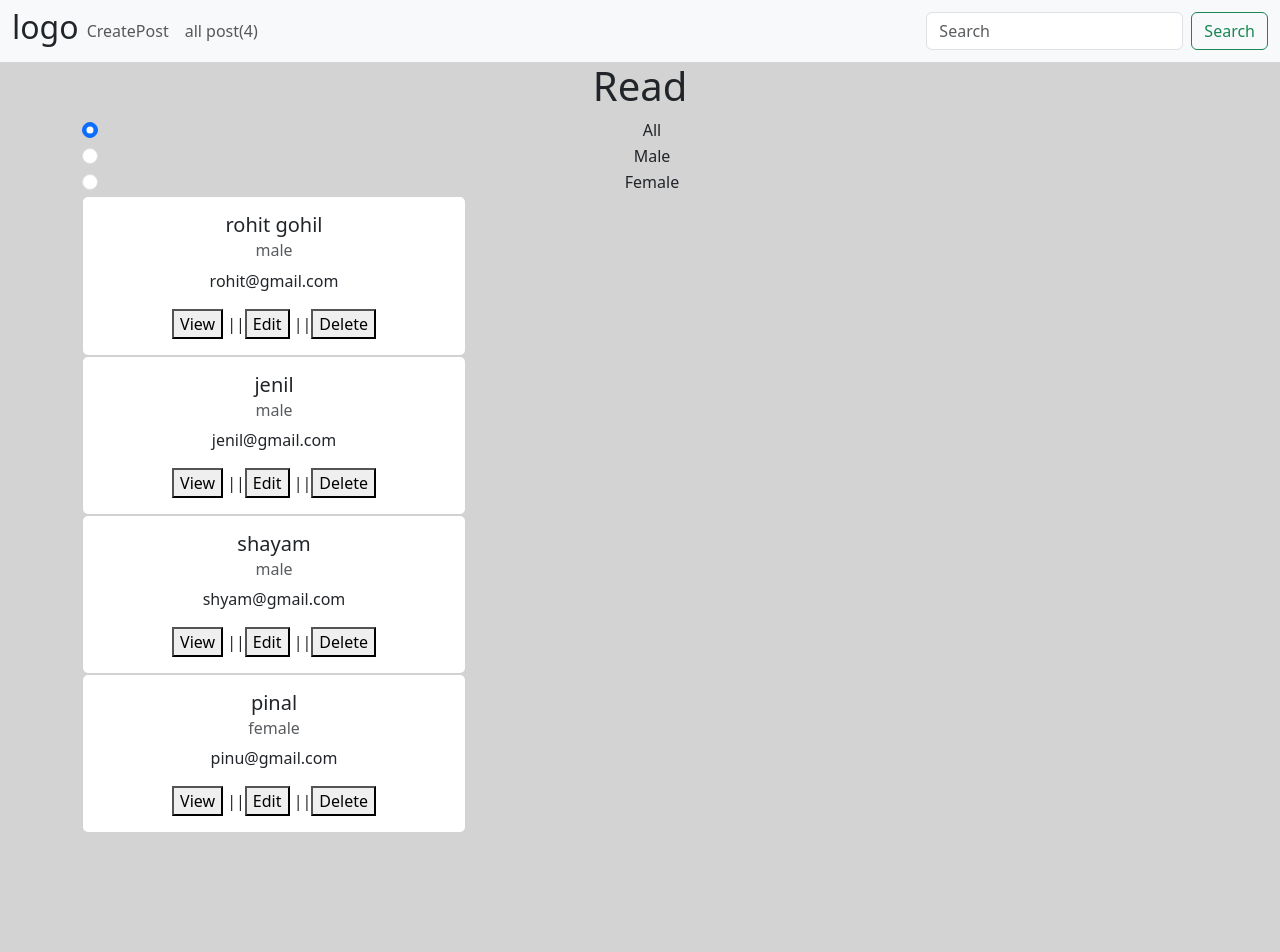
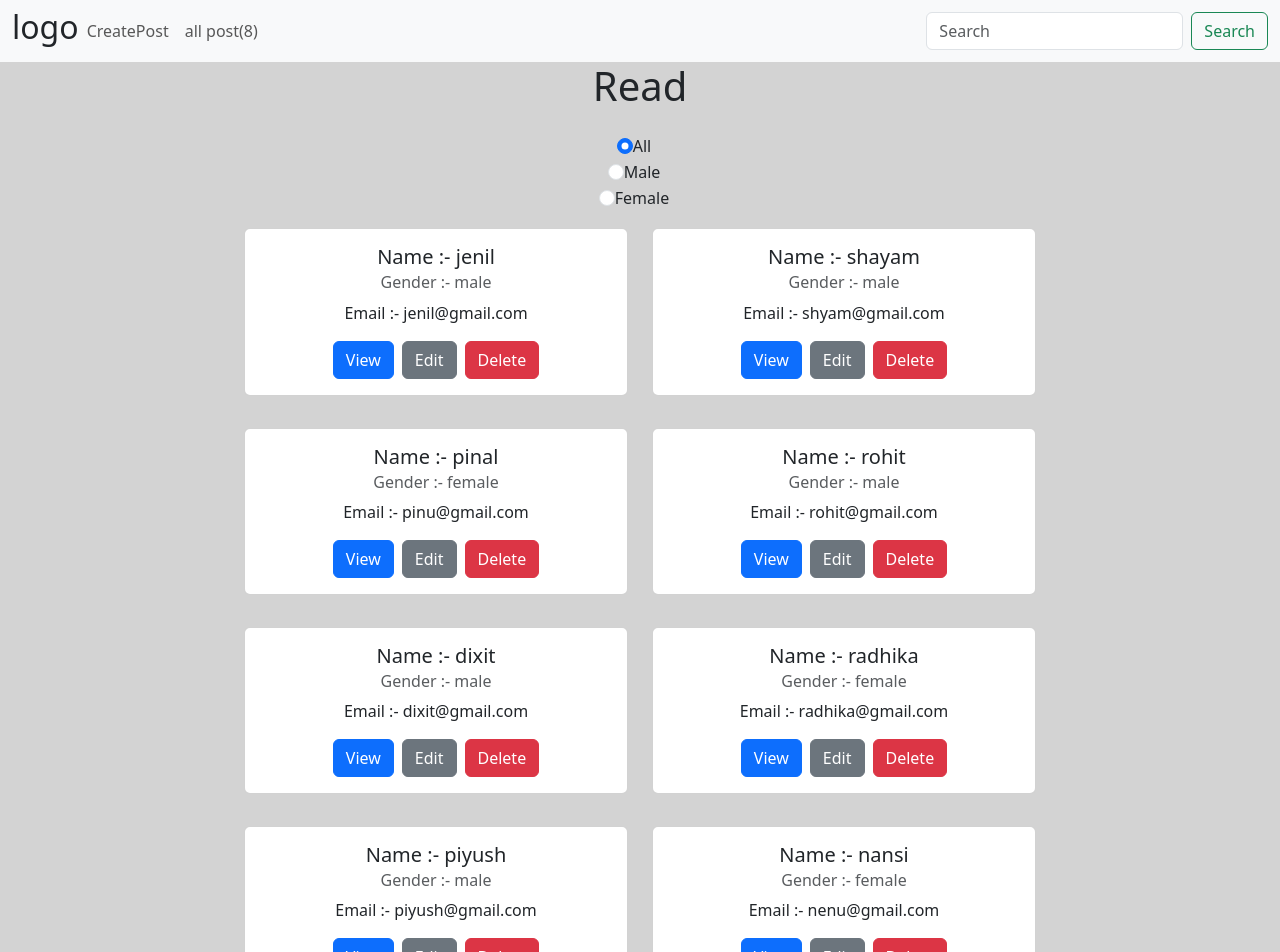
Before and after one commit to rohit9github/React-Redux__project, a React (Create React App) app in the folder redux-app/: page /read in a window 1280 px wide. Shown: the top 952 px of the page. Before the commit the page ends 833 px from the top, so only its background shows below. Built offline with nearby package versions, Linux system fonts and the light colour scheme; data requests are answered from the project's data file.

Commit message:
some changes in ui

```diff
--- a/redux-app/db.json
+++ b/redux-app/db.json
@@ -1,17 +1,10 @@
 {
   "users": [
-    {
-      "id": "6bb8",
-      "name": "rohit gohil",
-      "mail": "rohit@gmail.com",
-      "age": "22",
-      "gender": "male"
-    },
     {
       "id": "697f",
       "name": "jenil",
       "mail": "jenil@gmail.com",
-      "age": "21",
+      "age": "22",
       "gender": "male"
     },
     {
@@ -27,6 +20,41 @@
       "mail": "pinu@gmail.com",
       "age": "23",
       "gender": "female"
+    },
+    {
+      "id": "7e82",
+      "name": "rohit",
+      "mail": "rohit@gmail.com",
+      "age": "22",
+      "gender": "male"
+    },
+    {
+      "id": "fdbd",
+      "name": "dixit",
+      "mail": "dixit@gmail.com",
+      "age": "23",
+      "gender": "male"
+    },
+    {
+      "id": "9f82",
+      "name": "radhika",
+      "mail": "radhika@gmail.com",
+      "age": "23",
+      "gender": "female"
+    },
+    {
+      "id": "0e6e",
+      "name": "piyush ",
+      "mail": "piyush@gmail.com",
+      "age": "22",
+      "gender": "male"
+    },
+    {
+      "id": "7f8b",
+      "name": "nansi",
+      "mail": "nenu@gmail.com",
+      "age": "21",
+      "gender": "female"
     }
   ]
 }
--- a/redux-app/src/App.css
+++ b/redux-app/src/App.css
@@ -36,3 +36,7 @@
     transform: rotate(360deg);
   }
 }
+
+.form-check .form-check-input{
+  float: none !important;
+}
--- a/redux-app/src/Componets/Modal.css
+++ b/redux-app/src/Componets/Modal.css
@@ -7,8 +7,9 @@
     right: 0;
     display: flex;
     justify-content: center;
+    align-items: center;
     z-index: 99;
-    opacity: 0.8;
+    opacity: 0.9;
 }
 .modalContainer{
     background-color: white;
--- a/redux-app/src/Componets/Modal.jsx
+++ b/redux-app/src/Componets/Modal.jsx
@@ -1,24 +1,22 @@
 import React from "react";
+import { useSelector } from "react-redux";
 import "./Modal.css"
-import { useSelector } from "react-redux";
 
-function Modal({id,showModal,setShowModal}) {
+function View({ id, modalShow, setModalShow }) {
 
-    const allUsers = useSelector((state)=>state.app.users);
+    const allUsers = useSelector((state) => state.app.users);
 
-    const singleUser = allUsers.filter((v,i)=>v.id==id)
+    const singleUser = allUsers.filter((v, i) => v.id === id)
 
     return (
         <>
-
             <div className="modalBackground">
                 <div className="modalContainer">
-
-                <button onClick={()=>setShowModal(!showModal)}>Close</button>
-                <h2>Username:- {singleUser[0].name}</h2>
-                <h3>Gender :- {singleUser[0].gender}</h3>
-                <h4>Age :- {singleUser[0].age}</h4>
-                <p>Email :- {singleUser[0].mail}</p>
+                    <button onClick={()=>setModalShow(false)}>Close</button>
+                    <h2>Name :- {singleUser[0].name}</h2>
+                    <h3>Gender :- {singleUser[0].gender} </h3>
+                    <h4>Age :- {singleUser[0].age} </h4>
+                    <p>Email :- {singleUser[0].mail}</p>
                 </div>
             </div>
         </>
@@ -26,4 +24,4 @@ function Modal({id,showModal,setShowModal}) {
     )
 }
 
-export default Modal;
+export default View;
--- a/redux-app/src/Componets/Read.jsx
+++ b/redux-app/src/Componets/Read.jsx
@@ -4,17 +4,20 @@ import 'bootstrap/dist/css/bootstrap.min.css';
 import Container from 'react-bootstrap/Container';
 import { useDispatch, useSelector } from "react-redux";
 import { deleteUser, showUser } from "../features/userDetailsslice";
-import Modal from "./Modal";
 import Form from 'react-bootstrap/Form';
 import { useNavigate } from "react-router-dom";
+import Button from 'react-bootstrap/Button';
+import Row from 'react-bootstrap/Row';
+import Col from 'react-bootstrap/Col';
+import View from "./Modal";
 
 function Read() {
 
     const dispatch = useDispatch();
     const [id, setId] = useState();
-    const [showModal, setShowModal] = useState(false);
+    const [modalShow, setModalShow] = useState(false);
     const navigate = useNavigate();
-    const[radioData,setRadioData] = useState("");
+    const [radioData, setRadioData] = useState("");
 
     const { users, loading, searchData } = useSelector((state) => state.app)
 
@@ -35,12 +38,19 @@ function Read() {
 
     return (
         <div>
-            {showModal && <Modal id={id} showModal={showModal} setShowModal={setShowModal} />}
-            <h1>Read</h1>
+            {modalShow && <View id={id}  show={modalShow}  modalShow={modalShow} setModalShow={setModalShow} />}
+
+
             <Container>
-                <Form.Check type="radio" label="All" name='gender' checked={radioData==""} value={""}  onChange={(e)=>setRadioData(e.target.value)} />
-                <Form.Check type="radio" label="Male" name='gender' value="male" onChange={(e)=>setRadioData(e.target.value)} />
-                <Form.Check type="radio" label="Female" name='gender' value="female" onChange={(e)=>setRadioData(e.target.value)} />
+
+
+                <Row className="justify-content-md-center">
+                    <h1 className="mb-4">Read</h1>
+                    <Form.Check type="radio" label="All" name='gender' checked={radioData == ""} value={""} onChange={(e) => setRadioData(e.target.value)} />
+                    <Form.Check type="radio" label="Male" name='gender' value="male" onChange={(e) => setRadioData(e.target.value)} />
+                    <Form.Check type="radio" label="Female" name='gender' value="female" onChange={(e) => setRadioData(e.target.value)} />
+
+
                         {users &&
                             users.filter((v, i) => {
                                 if (searchData.length === 0) {
@@ -49,31 +59,34 @@ function Read() {
                                 else {
                                     return v.name.toLowerCase().includes(searchData.toLowerCase())
                                 }
-                    }).filter((v1)=>{
-                        if(radioData === "male"){
+                            }).filter((v1) => {
+                                if (radioData === "male") {
                                     return v1.gender === radioData
                                 }
-                        else if (radioData === "female" ){
+                                else if (radioData === "female") {
                                     return v1.gender === radioData
                                 }
-                        else{
+                                else {
                                     return v1
                                 }
                             })
                                 .map((v, i) => (
-
-                            <Card style={{ width: '24rem' }} key={i}>
+                                    <Col md="auto">
+                                    <Card style={{ width: '24rem' }} key={i} className="my-3" >
                                         <Card.Body >
-                                    <Card.Title>{v.name}</Card.Title>
-                                    <Card.Subtitle className="mb-2 text-muted">{v.gender}</Card.Subtitle>
-                                    <Card.Text>{v.mail}</Card.Text>
-                                    <button onClick={() => [setId(v.id), setShowModal(true)]}>View</button> ||
-                                    <button onClick={() => updateUser(v.id)}>Edit</button> ||
-                                    <button onClick={() => dispatch(deleteUser(v.id))}>Delete</button>
+                                            <Card.Title>Name :- {v.name}</Card.Title>
+                                            <Card.Subtitle className="mb-2 text-muted">Gender :- {v.gender}</Card.Subtitle>
+                                            <Card.Text>Email :- {v.mail}</Card.Text>
+                                            <Button variant="primary" onClick={() => [setId(v.id), setModalShow(true)]}>View</Button>
+                                            <Button variant="secondary" onClick={() => updateUser(v.id)} className="mx-2">Edit</Button>
+                                            <Button variant="danger" onClick={() => dispatch(deleteUser(v.id))}>Delete</Button>
                                         </Card.Body>
                                     </Card>
 
+                    </Col>
                                 ))}
+
+                </Row>
 
             </Container>
         </div>
```
Lines whose indentation alone changed are shown as unchanged.
